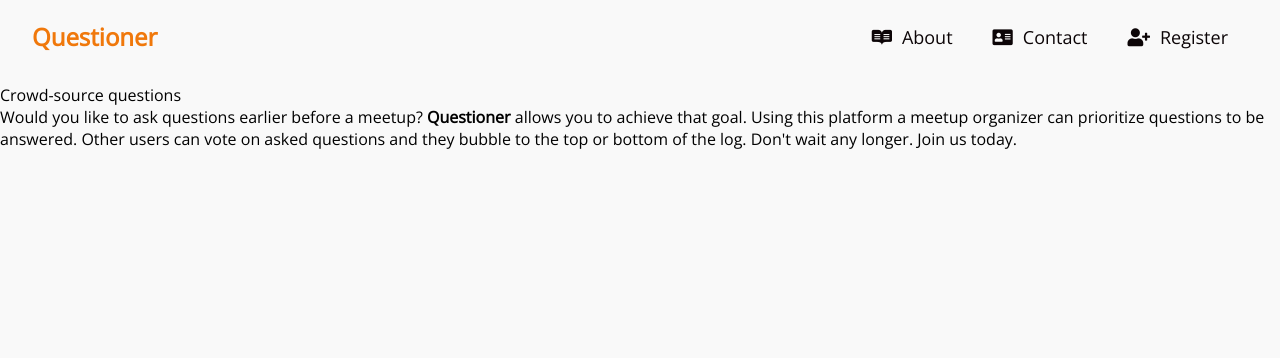
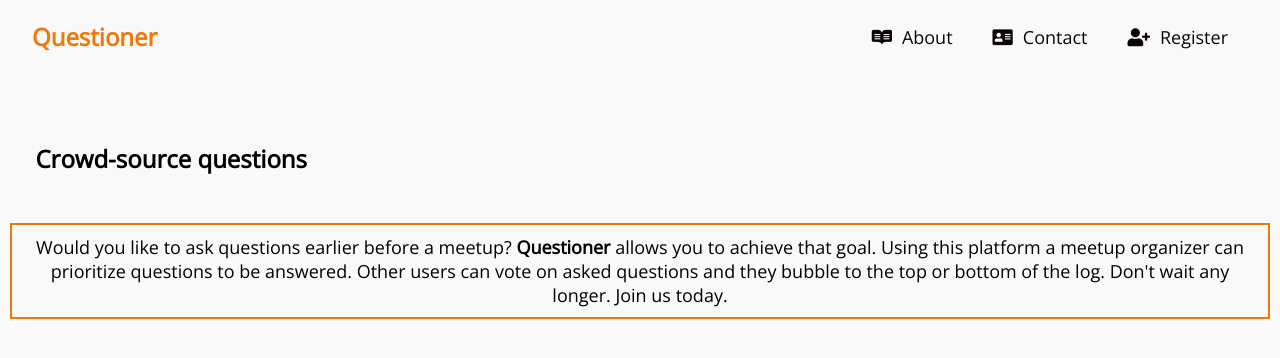
Before and after one commit to khwilo/questioner, a plain HTML site: page UI/index.html in a window 1280 px wide. Drawn offline with nearby package versions, Linux system fonts and the light colour scheme.

Commit message:
[Feature #162962969] Style the main body content description

```diff
--- a/UI/css/style.css
+++ b/UI/css/style.css
@@ -110,6 +110,40 @@ input[type=checkbox], label {
     display: none;
 }
 
+.about-content {
+    margin    : 0px auto 40px auto;
+    display   : table;
+    padding   : 10px;
+    text-align: center;
+}
+
+@keyframes typing {
+    from {
+        width: 0;
+    }
+}
+
+#motto {
+    font-weight: bold;
+    font-size  : 24px;
+    width      : 20ch;
+    margin     : 2em 1em;
+    white-space: nowrap;
+    overflow   : hidden;
+    animation  : typing 2s steps(20, end);
+}
+
+#description {
+    font-size: 18px;
+    font-size: bold;
+    border   : 2px solid #f0780b;
+    padding  : 10px;
+}
+
+main {
+    flex: 1;
+}
+
 @media only screen and (max-width: 1400px) {
     section {
         max-width: 95%;
```
